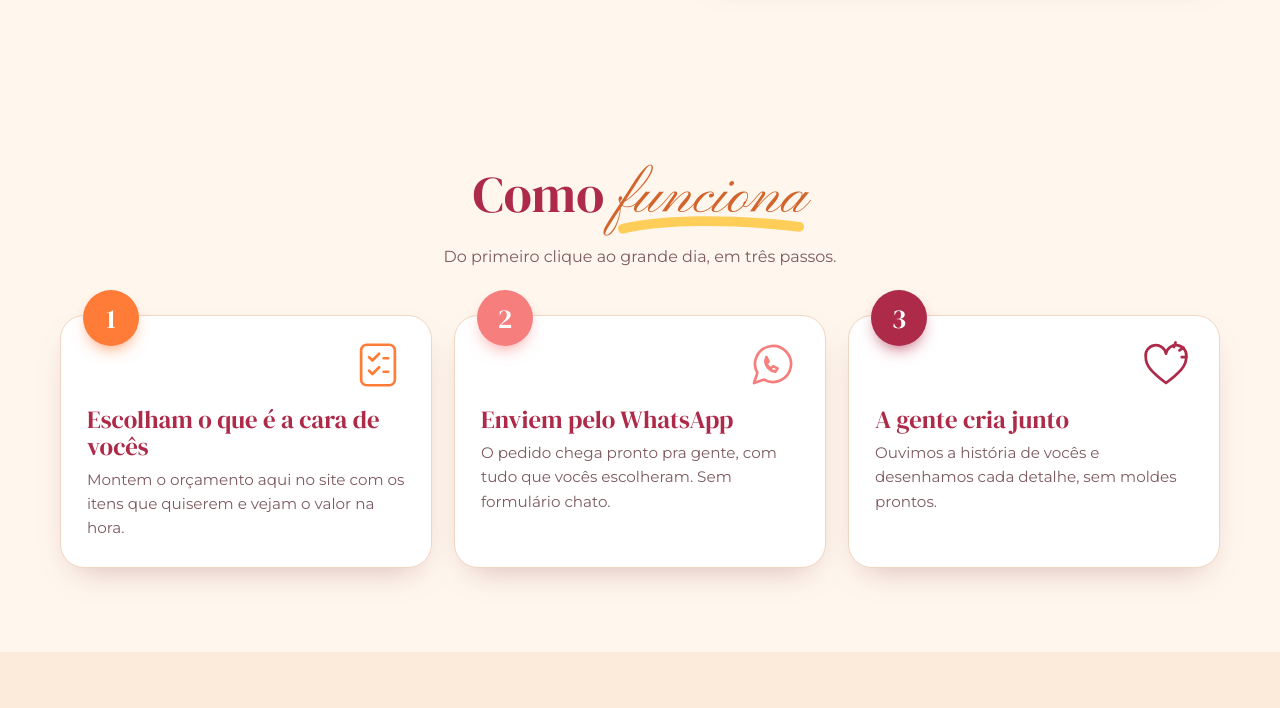
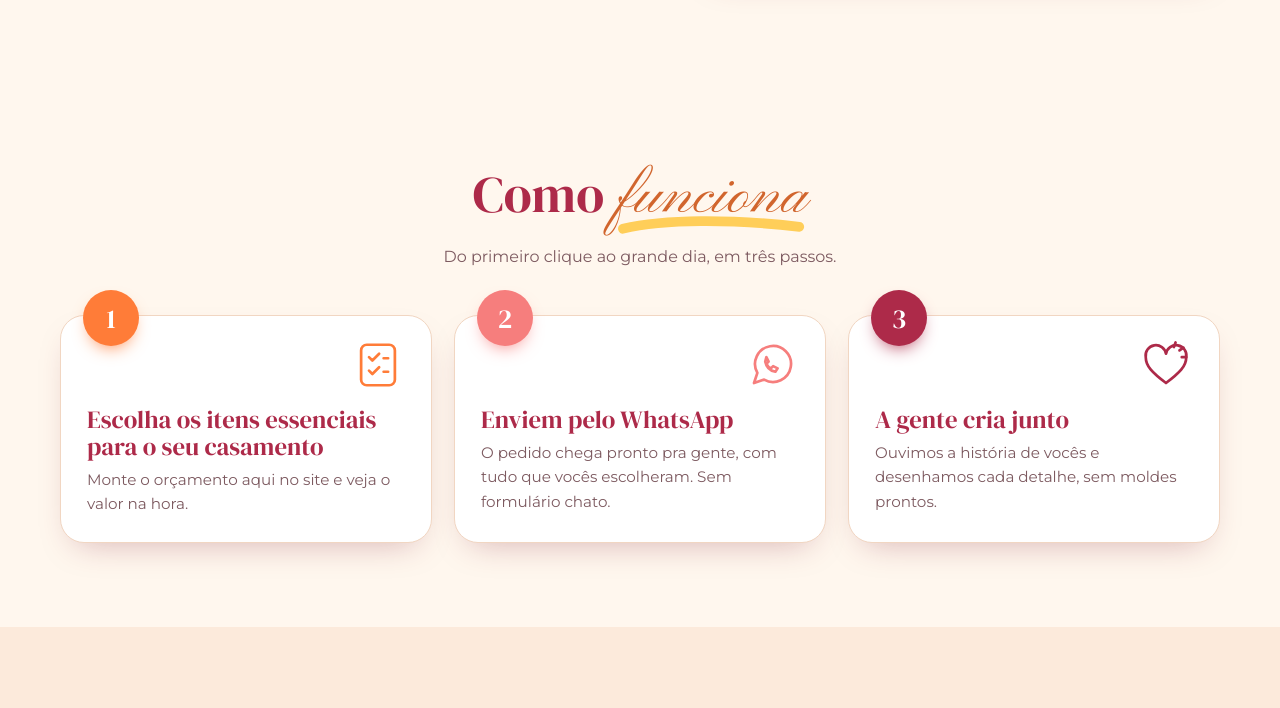
Before and after one commit to Hebraico-Fluente/pitangueira, a plain HTML site: page public/index.html in a window 1280 px wide. Shown: the part 1486-2194 px from the top of the page. Drawn offline with Linux system fonts and the light colour scheme; a script that the page names is missing.

Commit message:
Como funciona: passo 1 com o novo texto
Co-Authored-By: Claude Opus 5.5 <noreply@anthropic.com>
Claude-Session: https://claude.ai/code/session_01Yc9Z8uQ7svTtH3FB4Mo46w

```diff
--- a/public/index.html
+++ b/public/index.html
@@ -562,8 +562,8 @@
       <div class="passos">
         <article class="passo revelar" style="--i:0; --cor: var(--laranja)">
           <span class="num">1</span><svg class="ilustra" viewBox="0 0 48 48" fill="none" stroke="currentColor" stroke-width="2.4" stroke-linecap="round" stroke-linejoin="round" aria-hidden="true"><rect x="9" y="6" width="30" height="36" rx="5"/><path d="M16 17l3 3 6-6M16 29l3 3 6-6M29 18h4M29 30h4"/></svg>
-          <h3>Escolham o que é a cara de vocês</h3>
-          <p>Montem o orçamento aqui no site com os itens que quiserem e vejam o valor na hora.</p>
+          <h3>Escolha os itens essenciais para o seu casamento</h3>
+          <p>Monte o orçamento aqui no site e veja o valor na hora.</p>
         </article>
         <article class="passo revelar" style="--i:2; --cor: var(--coral)">
           <span class="num">2</span><svg class="ilustra" viewBox="0 0 48 48" fill="none" stroke="currentColor" stroke-width="2.4" stroke-linecap="round" stroke-linejoin="round" aria-hidden="true"><path d="M8 40l3-9a16 16 0 1 1 6 6z"/><path d="M18 21c1 5 4 8 9 9l2-3-4-2-2 2c-2-1-3-2-4-4l2-2-2-4z"/></svg>
```
